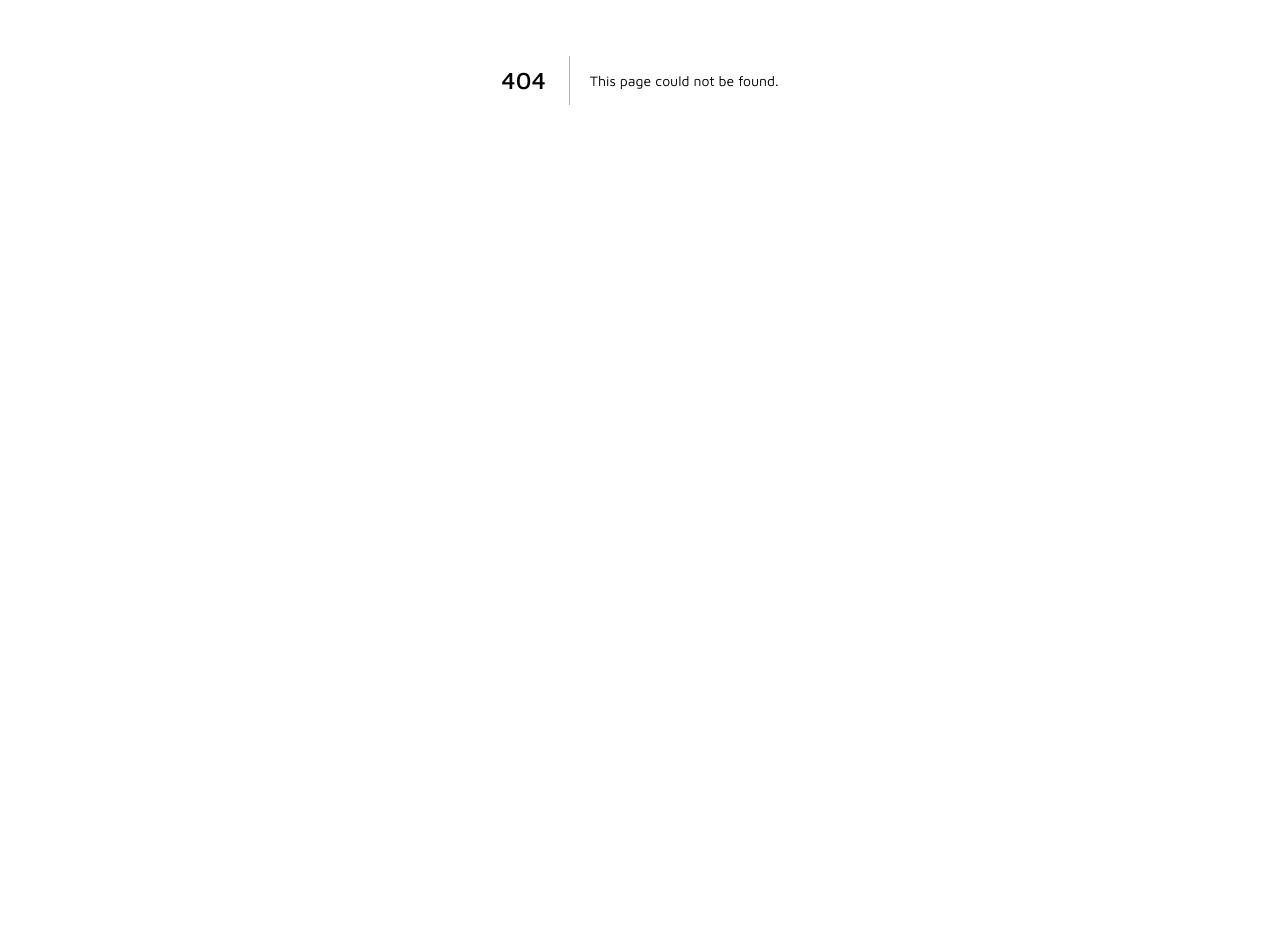
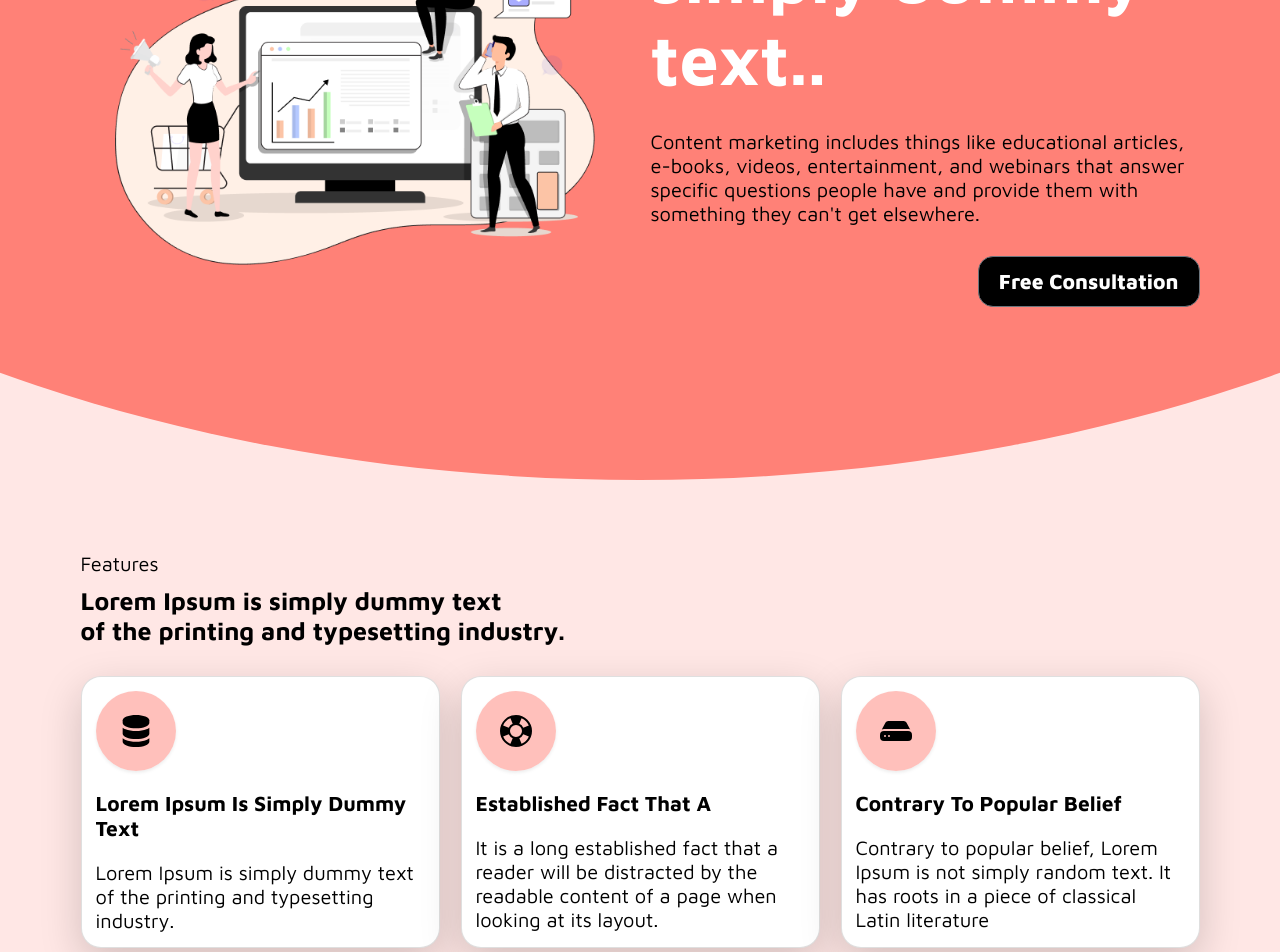
Before and after one commit to VigneshSubramanian15/block-ting, a Next.js app: page /service in a window 1280 px wide. Before the commit this address had no page. Shown: the part 320-1272 px from the top of the page. Before the commit the page ends 800 px from the top, so only its background shows below. Built offline with nearby package versions, Linux system fonts and the light colour scheme.

Commit message:
Added Service Page Design

```diff
--- a/package.json
+++ b/package.json
@@ -10,6 +10,7 @@
   },
   "dependencies": {
     "bootstrap": "^5.1.3",
+    "bootstrap-icons": "^1.8.3",
     "next": "12.1.6",
     "react": "18.2.0",
     "react-bootstrap": "^2.4.0",
--- a/pages/_app.js
+++ b/pages/_app.js
@@ -1,8 +1,12 @@
 import 'bootstrap/dist/css/bootstrap.min.css';
 import '../styles/lib/main.scss';
+import Footer from "../src/components/footer";
 
-function MyApp({ Component, pageProps }) {
-  return <Component {...pageProps} />
+function MyApp({Component, pageProps}) {
+    return <>
+        <Component {...pageProps} />
+        <Footer/>
+    </>
 }
 
 export default MyApp
--- a/pages/index.js
+++ b/pages/index.js
@@ -4,7 +4,6 @@ import What from "../src/components/home/what";
 import Client from "../src/components/home/client";
 import Contact from "../src/components/home/contact";
 import Blogs from "../src/components/home/blogs";
-import Footer from "../src/components/footer";
 import Service from "../src/components/home/services";
 
 function Home() {
@@ -20,7 +19,6 @@ function Home() {
             <Client/>
             <Contact/>
             <Blogs/>
-            <Footer/>
         </>
     )
 }
--- /dev/null
+++ b/pages/service.js
@@ -0,0 +1,17 @@
+import Header from "../src/components/header";
+import ServiceHero from "../src/components/services";
+import Features from "../src/components/services/features";
+
+function Service() {
+    return (
+        <div className="service">
+            <div className="hero-section">
+                <Header/>
+                <ServiceHero/>
+            </div>
+            <Features/>
+        </div>
+    )
+}
+
+export default Service;
--- /dev/null
+++ b/src/components/services/features.jsx
@@ -0,0 +1,59 @@
+function Features() {
+    const serviceContent = [
+        {
+            id: 1,
+            title: "Lorem Ipsum is simply dummy text ",
+            description: "Lorem Ipsum is simply dummy text of the printing and typesetting industry.",
+            icon: <svg xmlns="http://www.w3.org/2000/svg" width="32" height="32" fill="currentColor"
+                       className="bi bi-server" viewBox="0 0 16 16">
+                <path
+                    d="M1.333 2.667C1.333 1.194 4.318 0 8 0s6.667 1.194 6.667 2.667V4c0 1.473-2.985 2.667-6.667 2.667S1.333 5.473 1.333 4V2.667z"/>
+                <path
+                    d="M1.333 6.334v3C1.333 10.805 4.318 12 8 12s6.667-1.194 6.667-2.667V6.334a6.51 6.51 0 0 1-1.458.79C11.81 7.684 9.967 8 8 8c-1.966 0-3.809-.317-5.208-.876a6.508 6.508 0 0 1-1.458-.79z"/>
+                <path
+                    d="M14.667 11.668a6.51 6.51 0 0 1-1.458.789c-1.4.56-3.242.876-5.21.876-1.966 0-3.809-.316-5.208-.876a6.51 6.51 0 0 1-1.458-.79v1.666C1.333 14.806 4.318 16 8 16s6.667-1.194 6.667-2.667v-1.665z"/>
+            </svg>
+        },
+        {
+            id: 2,
+            title: "established fact that a",
+            description: "It is a long established fact that a reader will be distracted by the readable content of a page when looking at its layout.",
+            icon: <svg xmlns="http://www.w3.org/2000/svg" width="32" height="32" fill="currentColor"  viewBox="0 0 16 16">
+                <path d="M8 16A8 8 0 1 0 8 0a8 8 0 0 0 0 16zm6.43-5.228a7.025 7.025 0 0 1-3.658 3.658l-1.115-2.788a4.015 4.015 0 0 0 1.985-1.985l2.788 1.115zM5.228 14.43a7.025 7.025 0 0 1-3.658-3.658l2.788-1.115a4.015 4.015 0 0 0 1.985 1.985L5.228 14.43zm9.202-9.202-2.788 1.115a4.015 4.015 0 0 0-1.985-1.985l1.115-2.788a7.025 7.025 0 0 1 3.658 3.658zm-8.087-.87a4.015 4.015 0 0 0-1.985 1.985L1.57 5.228A7.025 7.025 0 0 1 5.228 1.57l1.115 2.788zM8 11a3 3 0 1 1 0-6 3 3 0 0 1 0 6z"/>
+            </svg>
+        },
+        {
+            id: 3,
+            title: "Contrary to popular belief",
+            description: "Contrary to popular belief, Lorem Ipsum is not simply random text. It has roots in a piece of classical Latin literature",
+            icon: <svg xmlns="http://www.w3.org/2000/svg" width="32" height="32" fill="currentColor"  viewBox="0 0 16 16">
+                <path d="M0 10a2 2 0 0 1 2-2h12a2 2 0 0 1 2 2v1a2 2 0 0 1-2 2H2a2 2 0 0 1-2-2v-1zm2.5 1a.5.5 0 1 0 0-1 .5.5 0 0 0 0 1zm2 0a.5.5 0 1 0 0-1 .5.5 0 0 0 0 1zM.91 7.204A2.993 2.993 0 0 1 2 7h12c.384 0 .752.072 1.09.204l-1.867-3.422A1.5 1.5 0 0 0 11.906 3H4.094a1.5 1.5 0 0 0-1.317.782L.91 7.204z"/>
+            </svg>
+        },
+    ]
+    return <div className="container py-5 service-content">
+        <div className="row">
+            <div className="col-lg-12">
+                <p className="service-content__sub-title">Features</p>
+                <h1 className="service-content__title">Lorem Ipsum is simply dummy text <br/> of the printing and typesetting industry.</h1>
+
+                <div className="row">
+                    {serviceContent?.map(({id, title, description, icon})=><div className="col-xl-4 mb-4" key={id}>
+                        <div className="card shadow-lg h-100">
+                            <div className="card-body">
+                                <div className="card-icon shadow-sm">
+                                    {icon}
+                                </div>
+                                <h3 className="card-title">{title}</h3>
+                                <p className="card-text">{description}</p>
+                            </div>
+                        </div>
+                    </div>)}
+                </div>
+
+            </div>
+        </div>
+    </div>
+}
+
+export default Features;
--- /dev/null
+++ b/src/components/services/index.jsx
@@ -0,0 +1,34 @@
+import Image from "next/image";
+
+function ServiceHero() {
+    return <div className="container h-90">
+        <div className="row h-100">
+            <div className="col-lg-6 hero-content order-2 order-lg-1">
+                <Image src={"/hero-img.png"}
+                       height={414}
+                       width={614}/>
+            </div>
+            <div className="col-lg-6 hero-content order-1 order-lg-2">
+                <h1>
+                    Lorem Ipsum is simply dummy text..
+                </h1>
+                <p>
+                    Content marketing includes things like educational articles,
+                    e-books, videos, entertainment, and webinars that answer
+                    specific questions people have and provide them with
+                    something they can't get elsewhere.
+                </p>
+               <div className="text-end">
+                   <button
+                       className="btn btn-outline-secondary"
+                       type="button"
+                       id="button-addon2">
+                       Free Consultation
+                   </button>
+               </div>
+            </div>
+        </div>
+    </div>
+}
+
+export default ServiceHero;
--- a/styles/lib/main.scss
+++ b/styles/lib/main.scss
@@ -12,3 +12,4 @@
 
 //Pages
 @import "./pages/home";
+@import "./pages/service";
--- a/styles/lib/pages/home.scss
+++ b/styles/lib/pages/home.scss
@@ -14,8 +14,8 @@ p {
   justify-content: center;
   overflow: hidden;
 
-  &:before{
-    content:"";
+  &:before {
+    content: "";
     position: absolute;
     top: 0;
     left: 0;
@@ -87,6 +87,10 @@ p {
     font-size: 70px;
     line-height: 82px;
     color: $color-white;
+
+    @include respond-below(sm){
+      line-height: normal;
+    }
   }
 
   p {
@@ -371,11 +375,16 @@ p {
     box-shadow: -15px 15px 20px 1px rgba(0, 0, 0, 0.25);
     border-radius: 25px;
 
+    .col-xl-6 {
+      @include respond-below(sm) {
+        padding: 0;
+      }
+    }
+
     &-body {
       label {
         width: 100%;
         margin-bottom: 20px;
-
 
         input, select {
           background: #FFF7FC;
@@ -405,6 +414,27 @@ p {
         }
       }
 
+      .desktop-img {
+        display: block;
+        @include respond-below(sm) {
+          display: none;
+        }
+      }
+
+      .mobile-img {
+        @include respond-above(sm) {
+          display: none;
+        }
+      }
+
+      .width-percent {
+        width: 75%;
+
+        @include respond-below(sm) {
+          width: 100%;
+        }
+      }
+
       span {
         float: right;
       }
@@ -416,6 +446,10 @@ p {
       font-size: 20px;
       line-height: 24px;
       color: #BFBFBF;
+
+      @include respond-below(sm) {
+        text-align: center;
+      }
     }
 
     &-footer {
@@ -509,6 +543,7 @@ p {
 
   .card-2, .card-3, .card-4, .card-5 {
     text-align: center;
+
     img {
       margin-bottom: 10px;
     }
--- /dev/null
+++ b/styles/lib/pages/service.scss
@@ -0,0 +1,46 @@
+.service{
+
+  .card{
+    border-radius: 20px;
+
+    &-icon{
+      width: 80px;
+      height: 80px;
+      background: #ff817880;
+      border-radius: 50%;
+      display: flex;
+      align-items: center;
+      justify-content: center;
+      margin-bottom: 20px;
+    }
+
+    &-title{
+      font-weight: 700;
+      font-size: 21px;
+      line-height: 25px;
+      color: #000000;
+      margin-bottom: 10px;
+      text-transform: capitalize;
+    }
+
+    &-text{
+      font-weight: 400;
+      font-size: 20px;
+      line-height: 24px;
+      color: #000000;
+      margin-top: 20px;
+    }
+  }
+
+  &-content{
+
+    &__sub-title{
+      margin-bottom: 10px;
+    }
+
+    &__title{
+      font-size: 25px;
+      margin-bottom: 30px;
+    }
+  }
+}
```
Also changed, not shown: src/components/home/contact.jsx (+27 -11 lines), 1 other file (tests, documents, lock files or other folders).
